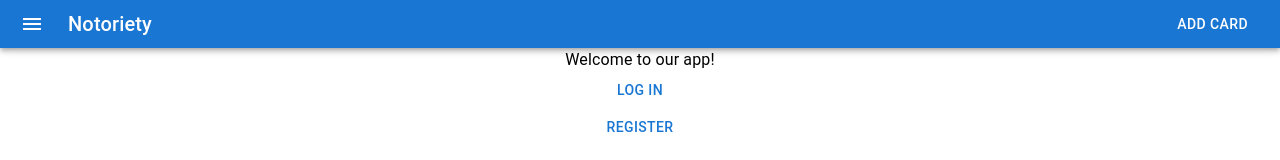
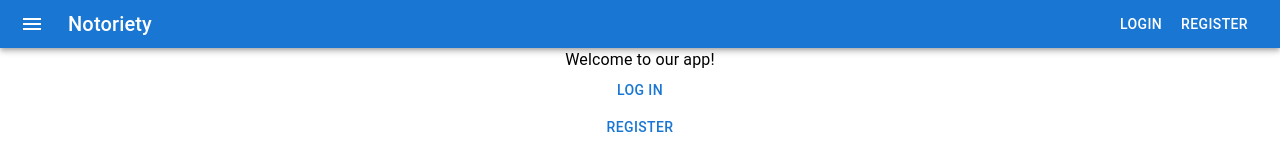
Before and after one commit to diegofalconcostilla/diego-ad320, a React (Create React App) app in the folder client/: page / in a window 1280 px wide. Shown: the top 160 px of the page. Built offline with nearby package versions, Linux system fonts and the light colour scheme.

Commit message:
navigation and functionality

```diff
--- a/client/src/App.js
+++ b/client/src/App.js
@@ -11,15 +11,15 @@ import CreateFlashcard from './components/Flashcard/CreateFlashcard'
 import AuthProvider from './components/Auth/AuthProvider'
 
 function App() {
-  const [createMode, setCreateMode] = useState(false)
+
   return (
     <React.Fragment>
       <BrowserRouter>
         <AuthProvider>
-          <Topbar createMode={createMode} createCardHandler={() => { setCreateMode(!createMode) }} />
+          <Topbar  />
           <Routes>
             <Route path="/" element={<Welcome />} />
-            <Route path="/user" element={<User />} />
+            <Route path="/user" element={<Protected><User /></Protected>} />
             <Route path="/login" element={<Login />} />
             <Route path="/register" element={<Register />} />
             <Route path="/create" element={<Protected><CreateFlashcard /></Protected>} />
--- a/client/src/components/Auth/AuthProvider.js
+++ b/client/src/components/Auth/AuthProvider.js
@@ -6,6 +6,8 @@ const AuthContext = React.createContext(null)
 
 const AuthProvider = ({ children }) => {
     const [auth, setAuth] = useState(null)
+    const [token, setToken] = useState(localStorage.getItem('token'))
+
 
     const login = async (email, password, callback) => {
         console.log("[Login]")
@@ -17,11 +19,13 @@ const AuthProvider = ({ children }) => {
             )
             console.log(authResponse)
             const decoded = jwt(authResponse.data.token)
+            localStorage.setItem('token', authResponse.data.token)
+            setToken(authResponse.data.token)
             setAuth({ token: authResponse.data.token, user: decoded.user })
             callback()
         } catch (err) {
             console.log(`Login error ${err}`)
-            // Assignment: what should we do if this fails?
+            alert('Invalid email or password information')
         }
     }
 
@@ -36,14 +40,29 @@ const AuthProvider = ({ children }) => {
             callback()
         } catch (err) {
             console.log(`Login error ${err}`)
-            // Assignment: what should we do if this fails?
+            alert('Invalid Information')
         }
     }
 
+    const logout = async () => {
+        console.log("[Logout]")
+        try{
+            setAuth(null)
+            setToken(null)
+            localStorage.removeItem('token')
+        } catch (err) {
+            console.log(`Login error ${err}`)
+            alert('Invalid email or password information')
+        }
+    }
+
+
     const authCtx = {
         auth: auth,
+        token: token,
         login: login,
-        register: register
+        register: register,
+        logout: logout,
     }
 
     return (
--- a/client/src/components/Auth/Protected.js
+++ b/client/src/components/Auth/Protected.js
@@ -1,17 +1,24 @@
 import React from 'react'
 import { Navigate, useLocation } from 'react-router-dom'
-import { useAuth } from './AuthProvider'
+import { useAuth } from '../Auth/AuthProvider'
 
 const Protected = (props) => {
-    let { auth } = useAuth()
+
+    let { auth, token } = useAuth()
     let location = useLocation()
     const { children } = props
+
+    if (token){
+        return children
+    }
 
     if (!auth || !auth.user) {
         return <Navigate to="/login" state={{ from: location }} replace />
     }
 
     return children
+
+
 }
 
 export default Protected
--- a/client/src/components/Deck/DeckProvider.js
+++ b/client/src/components/Deck/DeckProvider.js
@@ -10,9 +10,8 @@ import {
 } from "@mui/material"
 
 import Deck from '../Deck/Deck'
-import CreateFlashcard from '../Flashcard/CreateFlashcard'
 
-const DeckProvider = ({ userId, decks, createMode }) => {
+const DeckProvider = ({ userId, decks }) => {
   const [index, setIndex] = useState(0)
 
   return (
@@ -43,7 +42,7 @@ const DeckProvider = ({ userId, decks, createMode }) => {
           })}
         </List>
       </Paper>
-      <div>{createMode ? <CreateFlashcard userId={userId} deckId={decks[index]._id}/> : <Deck deck={decks[index]} />}</div>
+      <Deck deck={decks[index]} />
     </Stack>
   )
 }
--- a/client/src/components/Flashcard/CreateFlashcard.js
+++ b/client/src/components/Flashcard/CreateFlashcard.js
@@ -2,9 +2,10 @@ import React, {useEffect, useState} from "react"
 import { Button, Stack, TextField, Container, MenuItem } from "@mui/material"
 import axios from 'axios'
 import { useAuth } from "../Auth/AuthProvider"
+import jwt from 'jwt-decode'
 
-const CreateFlashcard = ({ userId, deckId }) => {
-  const { auth } = useAuth()
+const CreateFlashcard = () => {
+  const { token } = useAuth()
   const [formValue, setFormValue] = useState({})
   const [formErrors, setFormErrors] = useState({
     frontImage: false,
@@ -15,8 +16,9 @@ const CreateFlashcard = ({ userId, deckId }) => {
   const [decks, setDecks] = useState(null)
 
   useEffect(() => {
-    if (auth) {
-      axios.get(`http://localhost:8000/users/${auth.user}`, { headers: { authorization: `Bearer ${auth.token}` }}).then((response) => {
+    if (token) {
+      const decoded = jwt(token)
+      axios.get(`http://localhost:8000/users/${decoded.user}`, { headers: { authorization: `Bearer ${token}` }}).then((response) => {
         const userDecks = response.data.decks.map((deck) => {
           return {
             id: deck._id,
@@ -27,7 +29,7 @@ const CreateFlashcard = ({ userId, deckId }) => {
         setFormValue(f => f.deck = userDecks[0].id)
       })
     }
-  }, [auth])
+  }, [token])
 
   const isURL = (value) => {
     const re = /[(http(s)?)://(www.)?a-zA-Z0-9@:%._+~#=]{2,256}.[a-z]{2,6}\b([-a-zA-Z0-9@:%_+.~#?&//=]*)/
@@ -47,6 +49,7 @@ const CreateFlashcard = ({ userId, deckId }) => {
       backText: isNotEmpty,
       deck: (v) => { return true }
     }
+
     return validations[field](value)
   }
 
@@ -63,9 +66,10 @@ const CreateFlashcard = ({ userId, deckId }) => {
 
   const handleSubmit = async (event) => {
     event.preventDefault()
+
     if (!formErrors.frontImage && !formErrors.frontText && !formErrors.backImage && !formErrors.backText) {
       try {
-        const response = await axios.post(`http://localhost:8000/decks/${deckId}/cards`, formValue, { headers: { authorization: `Bearer ${auth.token}`} })
+        await axios.post(`http://localhost:8000/decks/${decks}/cards`, formValue, { headers: { authorization: `Bearer ${token}`} })
       } catch (err) {
         alert("Submission failed!")
       }
@@ -135,7 +139,7 @@ const CreateFlashcard = ({ userId, deckId }) => {
         onChange={handleChange}
         error={formErrors.backText}
       />
-      <Button type="submit" disabled={ Object.values(formErrors).every(value=>value===false) } fullWidth variant="contained" sx={{ mt: 3, mb: 2 }}>
+      <Button type="submit"  disabled={ Object.values(formErrors).every(value=>value===false) }fullWidth variant="contained" sx={{ mt: 3, mb: 2 }}>
         Submit
       </Button>
     </Stack>
--- a/client/src/components/Login/Login.js
+++ b/client/src/components/Login/Login.js
@@ -4,7 +4,7 @@ import { useAuth } from '../Auth/AuthProvider'
 import { Navigate, useNavigate, useLocation } from 'react-router-dom'
 
 const Login = () => {
-  const { auth, login } = useAuth()
+  const { token, login } = useAuth()
   const navigate = useNavigate()
   let location = useLocation()
 
@@ -19,7 +19,7 @@ const Login = () => {
     })
   }
 
-  if (auth) {
+  if (token ) {
     return <Navigate to={source} />
   }
 
--- a/client/src/components/Topbar/Topbar.js
+++ b/client/src/components/Topbar/Topbar.js
@@ -1,8 +1,17 @@
 import React from "react"
 import { AppBar, Button, IconButton, Toolbar, Typography } from "@mui/material"
 import MenuIcon from "@mui/icons-material/Menu"
+import { Link, useNavigate } from 'react-router-dom'
+import { useAuth } from '../Auth/AuthProvider'
 
-function Topbar({ createCardHandler }) {
+function Topbar() {
+  const { token, logout } = useAuth()
+  const navigate = useNavigate()
+
+  const logoutUser = () => {
+    logout(navigate("/"))
+  }
+
   return (
     <AppBar position="static">
       <Toolbar variant="dense">
@@ -17,9 +26,25 @@ function Topbar({ createCardHandler }) {
         <Typography variant="h6" color="inherit" component="div" sx={{ flexGrow: 1 }}>
           Notoriety
         </Typography>
-        <Button color="inherit" onClick={createCardHandler}>
-          Add Card
-        </Button>
+        {!token &&
+          <Button color="inherit" component={Link} to="/login">
+            Login
+          </Button>}
+        {!token &&
+          <Button color="inherit" component={Link} to="/register">
+            Register
+          </Button>
+        }
+        {token &&
+          <Button color="inherit" component={Link} to="/create">
+            Add Card
+          </Button>
+        }
+        {token &&
+          <Button color="inherit" onClick={logoutUser}>
+            Logout
+          </Button>
+        }
       </Toolbar>
     </AppBar>
   )
--- a/client/src/components/User/User.js
+++ b/client/src/components/User/User.js
@@ -1,25 +1,28 @@
 import React, { useEffect, useState } from 'react'
 import Container from '@mui/material/Container'
 import DeckProvider from '../Deck/DeckProvider'
+import { useAuth } from '../Auth/AuthProvider'
 import axios from 'axios'
-import { useAuth } from '../Auth/AuthProvider'
+import jwt from 'jwt-decode'
+
 
 const User = () => {
 const [user, setUser] = useState(null)
-    const { auth } = useAuth()
+const { token } = useAuth()
 
 useEffect(() => {
-      if (auth) {
-        axios.get(`http://localhost:8000/users/${auth.user}`, { headers: { authorization: `Bearer ${auth.token}` }}).then((response) => {
+
+  if (token) {
+    const decoded = jwt(token)
+    axios.get(`http://localhost:8000/users/${decoded.user}`, { headers: { authorization: `Bearer ${token}` }}).then((response) => {
       console.log(`response from users ${response.data.firstName} `, response.data)
       setUser(response.data)
     })
   }
-    }, [auth])
+}, [token])
 
     return (
       <React.Fragment>
-
         <Container width="lg">
            {user === null ? <span>Loading...</span> :
           <DeckProvider userId={user._id} decks={user.decks} /> }
--- a/client/src/components/Welcome/Welcome.js
+++ b/client/src/components/Welcome/Welcome.js
@@ -1,9 +1,20 @@
 
 import React from "react"
-import { Link } from "react-router-dom"
-import {Container, Stack, Button, Typography} from "@mui/material"
+import { Container, Stack, Button, Typography } from "@mui/material"
+import { Link, useNavigate, useLocation, Navigate } from 'react-router-dom'
+import { useAuth } from '../Auth/AuthProvider'
 
 const Welcome = () => {
+    const { token, } = useAuth()
+    const navigate = useNavigate()
+    let location = useLocation()
+
+    const source = location.state?.from?.pathname || "/user"
+
+    if (token) {
+        return <Navigate to={source} />
+    }
+
     return (
         <Container maxWidth="md">
             <Stack sx={{ display: 'flex', alignItems: 'center' }}>
```
Lines whose indentation alone changed are shown as unchanged.
